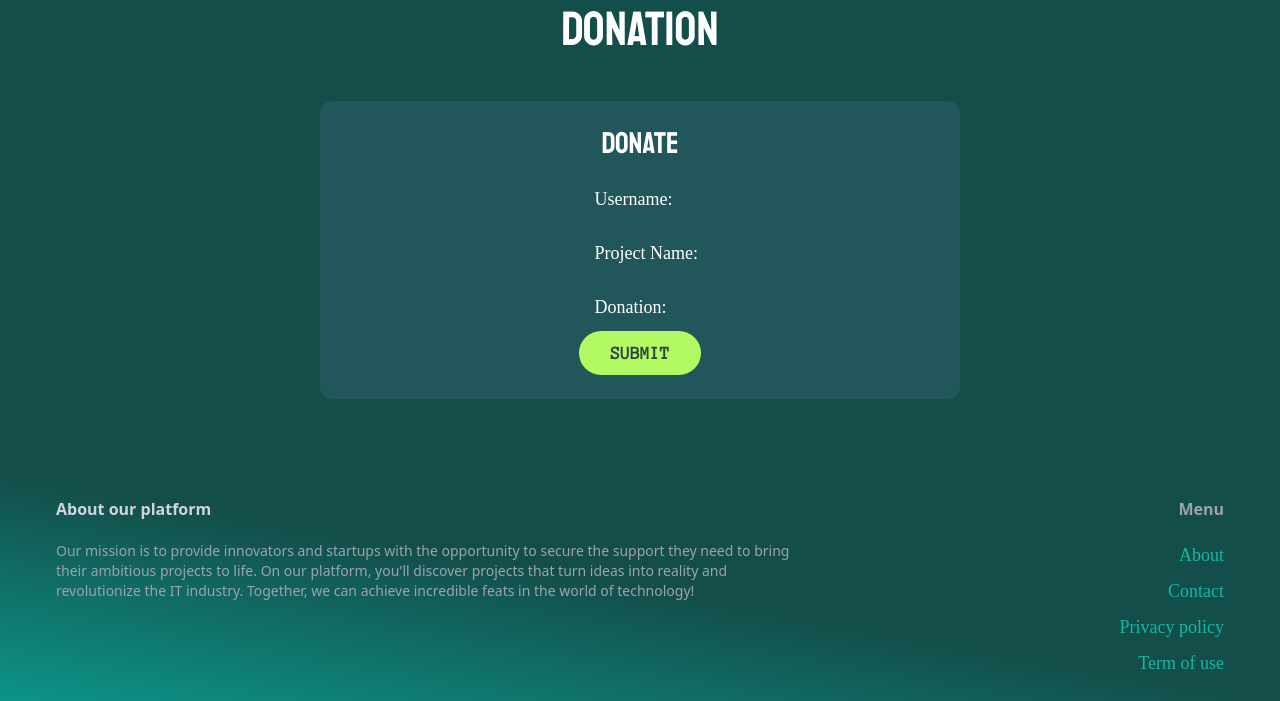
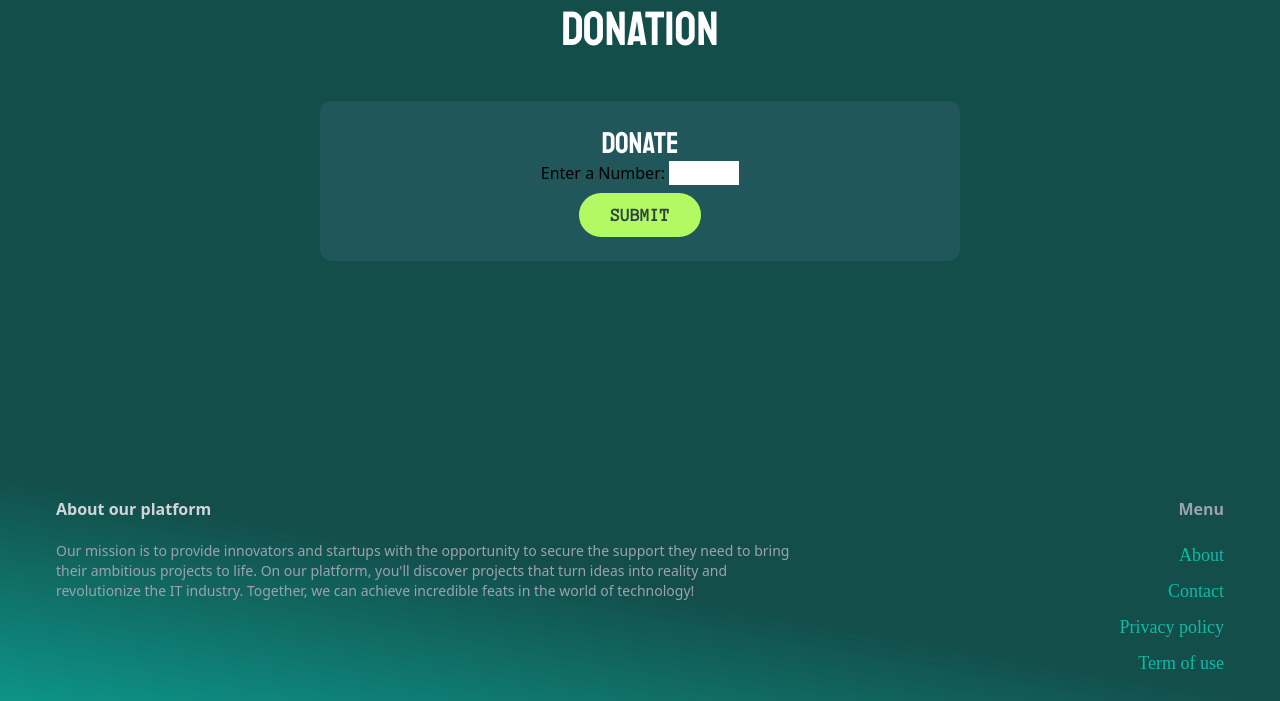
Before and after one commit to DidusOleh/Myfund1, a Django app: page /items/1/donate/ in a window 1280 px wide. Shown: the part 99-800 px from the top of the page. Run offline with Django 4.2, Linux system fonts and the light colour scheme; the visitor is signed in with stand-in values (Sample User, id 1); style sheets or scripts are compiled from the project's sources; some libraries are stand-ins or nearby versions; some web fonts are replaced.

Commit message:
donation

```diff
--- a/dashboard/templates/dashboard/index.html
+++ b/dashboard/templates/dashboard/index.html
@@ -9,7 +9,8 @@
         <h2>Username: {{ user.username }}</h2>
         <h2>Name: {{ user.first_name }}</h2>
         <h2>Surname: {{ user.last_name }}</h2>
-        <h2 class="mb-4">Email: {{ user.email }}</h2>
+        <h2>Email: {{ user.email }}</h2>
+        <h2 class="mb-4">Balance: {{ user.profile.balance }}</h2>
         <a href="{% url 'dashboard:edit' user.id %}" class="mt-4 py-2 px-8 text-lg rounded-full font-bold" style="color: #2C4341; background-color: #B3F963; font-family: anonymous pro;">Change information</a>
 	</div>
 </div>
--- a/item/admin.py
+++ b/item/admin.py
@@ -1,6 +1,7 @@
 from django.contrib import admin
 
-from .models import Category, Item
+from .models import Category, Item, Profile
 
 admin.site.register(Category)
 admin.site.register(Item)
+admin.site.register(Profile)
--- a/item/forms.py
+++ b/item/forms.py
@@ -29,3 +29,11 @@ class EditItemForm(forms.ModelForm):
             "donation": forms.NumberInput(attrs={"class": INPUT_CLASSES}),
             "image": forms.FileInput(attrs={"class": INPUT_CLASSES}),
         }
+
+
+class Donate(forms.ModelForm):
+    class Meta:
+        fields = ("amount",)
+        widgets = {
+            "amount": forms.NumberInput(attrs={"class": INPUT_CLASSES}),
+        }
--- a/item/models.py
+++ b/item/models.py
@@ -1,5 +1,24 @@
 from django.db import models
 from django.contrib.auth.models import User
+from django.db.models.signals import post_save
+from django.dispatch import receiver
+from django.core.exceptions import ObjectDoesNotExist
+
+class Profile(models.Model):
+    user = models.OneToOneField(User, on_delete=models.CASCADE)
+    balance = models.FloatField(default=0)
+
+
+@receiver(post_save, sender=User)
+def create_user_profile(sender, instance, created, **kwargs):
+    try:
+        instance.profile.save()
+    except ObjectDoesNotExist:
+        Profile.objects.create(user=instance)
+
+@receiver(post_save, sender=User)
+def save_user_profile(sender, instance, **kwargs):
+    instance.profile.save()
 
 
 class Category(models.Model):
--- a/item/templates/item/donate.html
+++ b/item/templates/item/donate.html
@@ -7,23 +7,10 @@
 
 <div class="w-8/12 md:w-1/2 lg:1/2 my-6 mx-auto p-6 rounded-xl grid justify-items-center" style="background: rgba(177, 176, 247, 0.09); ">
   <h1 class="mb-0 text-3xl  text-white" style="font-family: staatliches;">Donate</h1>
-  <form method="post" action=".">
+  <form method="post" action="donate_update">
       {% csrf_token %}
-      <div class="mb-0"><br>
-          <label class="inline-block ml-4 mb-0.5 font-crimson text-white text-lg">Username:</label>
-          {{form.username}}
-      </div>
-
-      <div class="mb-0"><br>
-          <label class="inline-block ml-4 mb-0.5 font-crimson text-white text-lg ">Project Name:</label>
-          {{form.email}}
-      </div>
-
-      <div class="mb-0"><br>
-          <label class="inline-block ml-4 mb-0.5 font-crimson text-white text-lg">Donation:</label>
-          {{form.password1}}
-      </div>
-
+      <label for="inputNumber">Enter a Number:</label>
+      <input type="number" id="inputNumber" min="1" max="{{ user.profile.balance }}" name="input_number" required>
       {% if form.errors or form.non_field_errors%}
       <div class="mb-3 p-6 bg-red-100 rounded-xl">
           {% for field in form%}
--- a/item/urls.py
+++ b/item/urls.py
@@ -9,6 +9,6 @@ urlpatterns = [
     path("<int:pk>/", views.detail, name="detail"),
     path("<int:pk>/delete/", views.delete, name="delete"),
     path("<int:pk>/edit/", views.edit, name="edit"),
-    path("<int:pk>/update_progress", views.update_progress, name="update_progress"),
     path("<int:pk>/donate/", views.donate, name="donate"),
+    path("<int:pk>/donate/donate_update", views.donate_update, name="donate_update"),
 ]
--- a/item/views.py
+++ b/item/views.py
@@ -1,9 +1,10 @@
 from django.shortcuts import render, get_object_or_404, redirect
 from django.db.models import Q
-from .models import Item, Category
+from .models import Item, Category, Profile
 from django.contrib.auth.decorators import login_required
 from .forms import NewItemForm, EditItemForm
 from django.contrib import messages
+from django.contrib.auth.models import User
 
 
 def items(request):
@@ -79,18 +80,26 @@ def edit(request, pk):
     return render(request, "item/form.html", {"form": form, "title": "Edit Project"})
 
 
+
 @login_required
-def update_progress(request, pk):
+def donate_update(request, pk):
+    user = get_object_or_404(User, pk=request.user.id)
     item = get_object_or_404(Item, pk=pk)
-    if item:
-        item.progress += 1
-        item.save()
-        messages.success(request, f'Progress updated successfully!')
-    else:
-        messages.error(request, f'Failed to update progress!')
-
+    if request.method == 'POST':
+        input_number = float(request.POST.get('input_number'))
+        if user and item:
+            input_number = request.POST.get('input_number')
+            user.profile.balance = user.profile.balance - float(input_number)
+            user.save()
+            messages.success(request, f'Balance updated successfully!')
+            item.progress = item.progress + float(input_number)
+            item.save()
+            messages.success(request, f'Progress updated successfully!')
+        else:
+            messages.error(request, f'Failed to update progress!')
+            messages.error(request, f'Failed to update progress!')
     return redirect("item:detail", pk)
 
 @login_required
-def donate(request, pk):
+def donate(request,pk):
     return render(request, "item/donate.html")
```
Also changed, not shown: item/templates/item/detail.html (+3 -19 lines), item/migrations/0008_profile_delete_userprofile.py (added).
